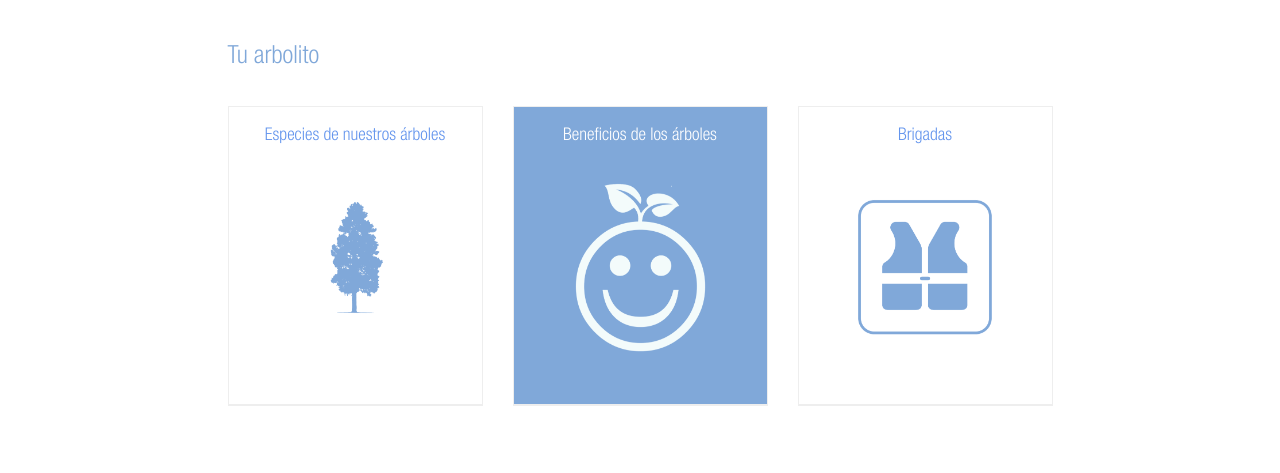
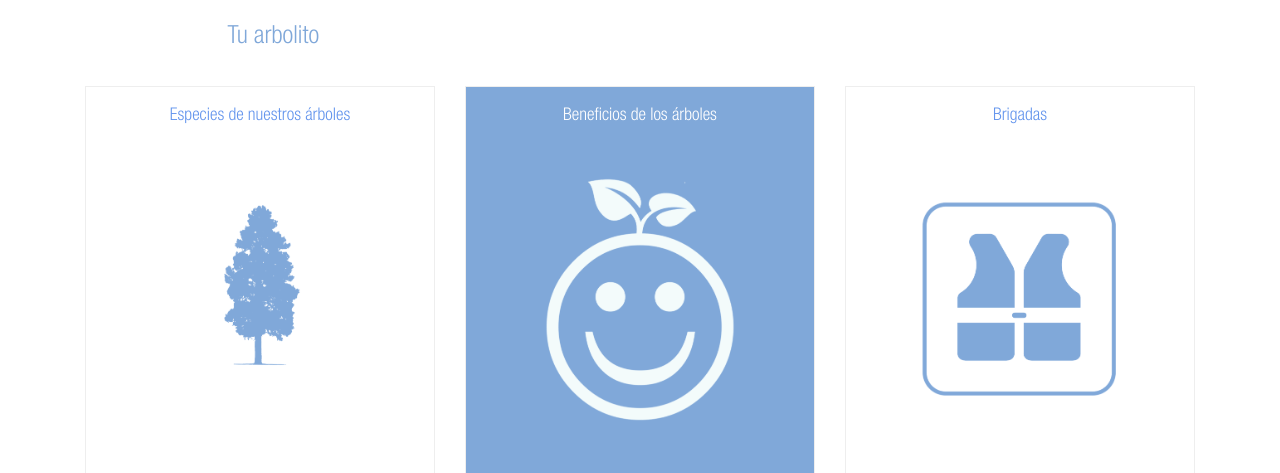
Before and after one commit to Alexalonsoq/Donaunarbol, a CodeIgniter app: page /Donaunarbol/home/arbolito in a window 1280 px wide. Shown: the part 1208-1681 px from the top of the page. Run offline with CodeIgniter, Linux system fonts and the light colour scheme; some libraries are stand-ins or nearby versions.

Commit message:
Fixed issues with big scrrens

```diff
--- a/application/views/campana.php
+++ b/application/views/campana.php
@@ -229,7 +229,7 @@
 </div>
 <div>
 
-  <img src="../img/pexels-photo.jpg" width="1500" height="500" class="img-responsive">
+  <img src="../img/pexels-photo.jpg"  height="500" class="img-responsive">
 </div>
 
 <?php
--- a/application/views/tuarbolito.php
+++ b/application/views/tuarbolito.php
@@ -207,14 +207,14 @@ input{
 
 <div class="row  no-gutters"  >
 
- <div class=" col-sm-4 ">
-  <img src="../img/gust.jpg"   width="600"  class="img-responsive">
+ <div class=" col-sm-4 col-lg-4">
+  <img src="../img/gust.jpg"    class="img-responsive">
 </div>
-<div class="col-sm-4 " >
- <img src="../img/germa.jpg"   width="500" class="img-responsive">
+<div class="col-sm-4 col-lg-4 " >
+ <img src="../img/germa.jpg"   class="img-responsive">
 </div>
-<div class="col-sm-4 " >
-  <img src="../img/e042 _GUSTAVO.jpeg"    width="500" class="img-responsive">
+<div class="col-sm-4 col-lg-4 " >
+  <img src="../img/e042 _GUSTAVO.jpeg"     class="img-responsive">
 </div>
 
 </div>
@@ -250,7 +250,7 @@ input{
 <br>
 
 <div class="row justify-content-md-center">
-      <div class="col-sm-3">
+      <div class="col-sm-3 col-lg-4">
         <ul class="price">
           <li >
             <div >
@@ -263,7 +263,7 @@ input{
          </ul>
        </div>
 
-       <div class="col-sm-3">
+       <div class="col-sm-3 col-lg-4">
             <ul class="price">
               <li class="blue">
                 <div >
@@ -276,7 +276,7 @@ input{
              </ul>
          </div>
 
-      <div class="col-sm-3">
+      <div class="col-sm-3 col-lg-4">
           <ul class="price">
             <li  >
               <div >
@@ -322,7 +322,7 @@ input{
 
 
 
-  <img src="../img/brigada.jpg" width="1400" height="800" class="img-responsive">
+  <img src="../img/brigada.jpg"  height="800" class="img-responsive">
 
 
 </div>
```
Also changed, not shown: application/views/inicio.php (+8 -4 lines).
